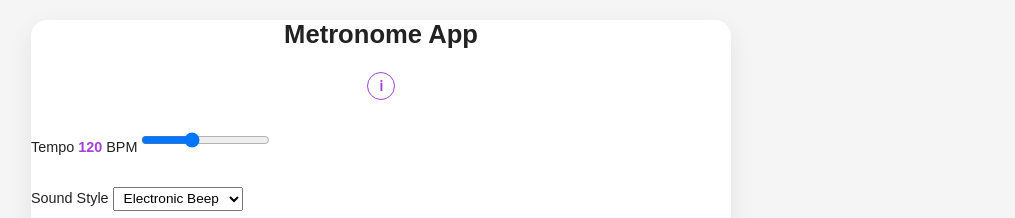
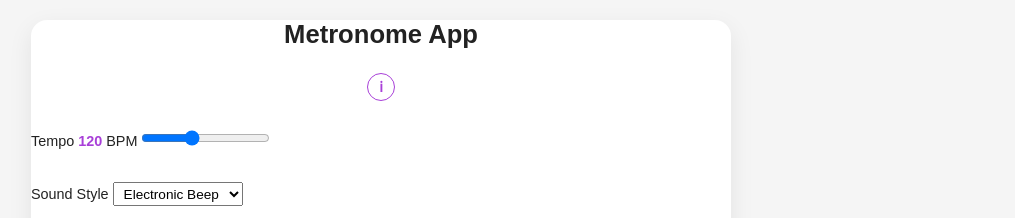
Before and after one commit to tub04995/tub04995.github.io, a plain HTML site: page index.html in a window 1280 px wide. Shown: the top 218 px of the page, without its empty margins (259-1274 px from the left). Drawn offline with Linux system fonts and the light colour scheme.

Commit message:
fixed UI

```diff
--- a/static/css/styles.css
+++ b/static/css/styles.css
@@ -285,11 +285,15 @@ label:hover {
   font-size: clamp(0.7rem, 2vw, 0.9rem);
 }
 
-.control input,
 .control select {
   height: clamp(22px, 3vh, 30px);
   font-size: clamp(0.7rem, 2vw, 0.85rem);
   padding: 2px 6px;
+}
+
+.control input[type="range"] {
+  padding: 0;
+  margin: 0;
 }
 
 .app::before {
```
